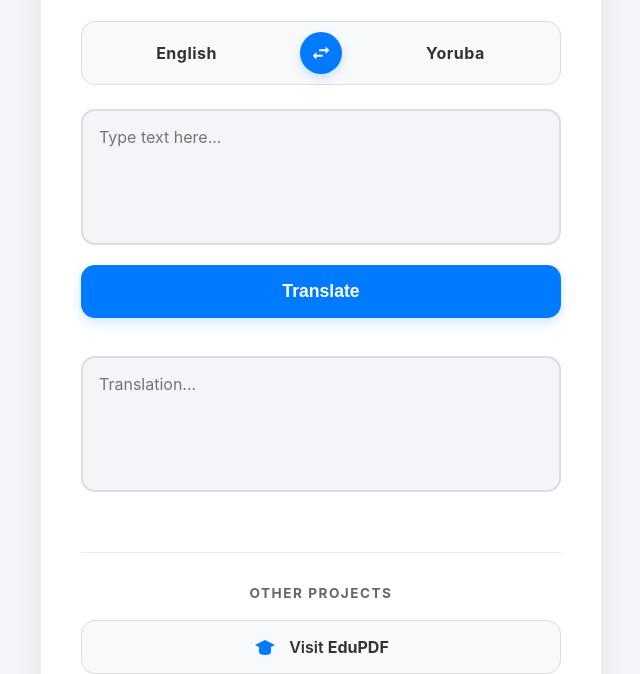
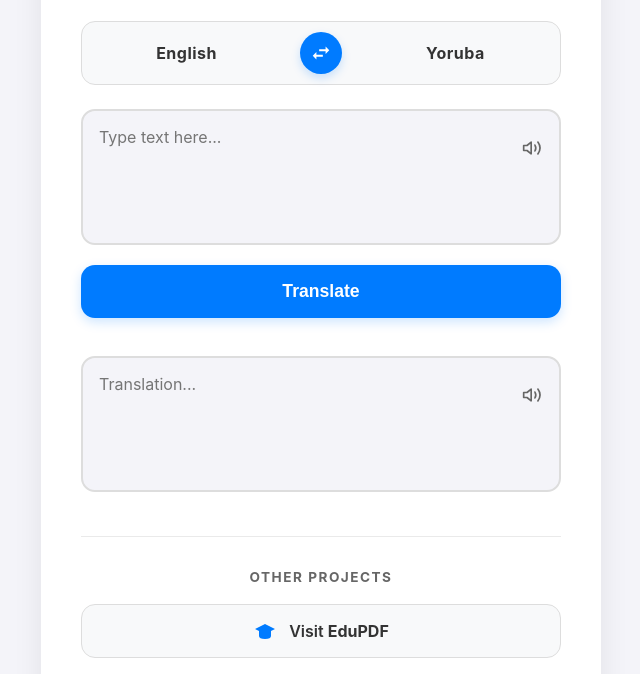
Before and after one commit to Phenomenal4567/YorubaGO, a plain HTML site: page index.html in a window 1280 px wide. Shown: the part 159-833 px from the top of the page, without its empty margins (319-959 px from the left). Drawn offline with Linux system fonts and the light colour scheme.

Commit message:
Add files via upload

```diff
--- a/index.html
+++ b/index.html
@@ -186,7 +186,7 @@
             font-size: 1rem;
             resize: none;
             box-sizing: border-box;
-            margin-bottom: 1rem;
+            margin-bottom: 0; /* Changed from 1rem to 0 for wrapper */
             outline: none;
             transition: border-color 0.2s, box-shadow 0.2s;
             font-family: inherit;
@@ -195,6 +195,46 @@
         textarea:focus {
             border-color: var(--primary-color);
         }
+
+        /* --- NEW SPEECH BUTTON STYLES --- */
+        .textarea-wrapper {
+            position: relative;
+            margin-bottom: 1rem;
+        }
+
+        .speak-btn {
+            position: absolute;
+            top: 24px;
+            right: 14px;
+            background: transparent;
+            border: none;
+            color: var(--muted-text);
+            padding: 5px;
+            border-radius: 50%;
+            cursor: pointer;
+            transition: color 0.2s, background 0.2s;
+            display: flex;
+            align-items: center;
+            justify-content: center;
+            z-index: 10;
+        }
+
+        .speak-btn:hover {
+            color: var(--primary-color);
+            background-color: var(--secondary-bg);
+        }
+
+        .speak-icon {
+            width: 20px;
+            height: 20px;
+            fill: none;
+            stroke: currentColor;
+            stroke-width: 2;
+            stroke-linecap: round;
+            stroke-linejoin: round;
+        }
+        /* --- END NEW SPEECH BUTTON STYLES --- */
+
 
         .translate-btn {
             width: 100%;
@@ -367,13 +407,31 @@
         <span class="lang-label" id="targetLabel">Yoruba</span>
     </div>
 
-    <textarea id="inputText" rows="5" placeholder="Type text here..."></textarea>
+    <div class="textarea-wrapper">
+        <textarea id="inputText" rows="5" placeholder="Type text here..."></textarea>
+        <button class="speak-btn" id="speakInputBtn" title="Read Input Text">
+            <svg class="speak-icon" viewBox="0 0 24 24" xmlns="http://www.w3.org/2000/svg">
+                <path d="M11 5L6 9H2v6h4l5 4z"/>
+                <path d="M15.54 8.46a7 7 0 0 1 0 7.08"/>
+                <path d="M19.07 4.93a12 12 0 0 1 0 14.14"/>
+            </svg>
+        </button>
+    </div>
 
     <button class="translate-btn" id="translateBtn">Translate</button>
 
     <div id="status"></div>
 
-    <textarea id="outputText" rows="5" readonly placeholder="Translation..."></textarea>
+    <div class="textarea-wrapper">
+        <textarea id="outputText" rows="5" readonly placeholder="Translation..."></textarea>
+        <button class="speak-btn" id="speakOutputBtn" title="Read Translation">
+            <svg class="speak-icon" viewBox="0 0 24 24" xmlns="http://www.w3.org/2000/svg">
+                <path d="M11 5L6 9H2v6h4l5 4z"/>
+                <path d="M15.54 8.46a7 7 0 0 1 0 7.08"/>
+                <path d="M19.07 4.93a12 12 0 0 1 0 14.14"/>
+            </svg>
+        </button>
+    </div>
 
     <div class="divider"></div>
 
@@ -409,12 +467,15 @@
     const sourceLabel = document.getElementById('sourceLabel');
     const targetLabel = document.getElementById('targetLabel');
     const themeToggle = document.getElementById('themeToggle');
+    // New Elements for Speech
+    const speakInputBtn = document.getElementById('speakInputBtn');
+    const speakOutputBtn = document.getElementById('speakOutputBtn');
 
     // State
     let sourceLang = 'en';
     let targetLang = 'yo';
 
-    // 1. Theme Toggle Logic (Updated to handle icons instead of text)
+    // 1. Theme Toggle Logic
     themeToggle.addEventListener('click', () => {
         document.body.classList.toggle('dark-mode');
 
@@ -455,6 +516,7 @@
         translateBtn.disabled = true;
 
         try {
+            // Note: 'en' for English, 'yo' for Yoruba
             const url = `https://api.mymemory.translated.net/get?q=${encodeURIComponent(text)}&langpair=${sourceLang}|${targetLang}`;
 
             const response = await fetch(url);
@@ -474,6 +536,38 @@
             translateBtn.disabled = false;
         }
     });
+
+    // 4. Speech Synthesis Logic (NEW)
+    function speakText(text, lang) {
+        if (!('speechSynthesis' in window)) {
+            alert("Your browser does not support speech synthesis.");
+            return;
+        }
+
+        if (window.speechSynthesis.speaking) {
+            window.speechSynthesis.cancel();
+        }
+
+        const utterance = new SpeechSynthesisUtterance(text);
+        // Note: The correct language code for Yoruba is 'yo'. The browser will use the best available voice.
+        utterance.lang = lang;
+        window.speechSynthesis.speak(utterance);
+    }
+
+    // Event listeners for new speak buttons (NEW)
+    speakInputBtn.addEventListener('click', () => {
+        const text = inputText.value.trim();
+        if (text) {
+            speakText(text, sourceLang);
+        }
+    });
+
+    speakOutputBtn.addEventListener('click', () => {
+        const text = outputText.value.trim();
+        if (text) {
+            speakText(text, targetLang);
+        }
+    });
 </script>
 
 </body>
```
